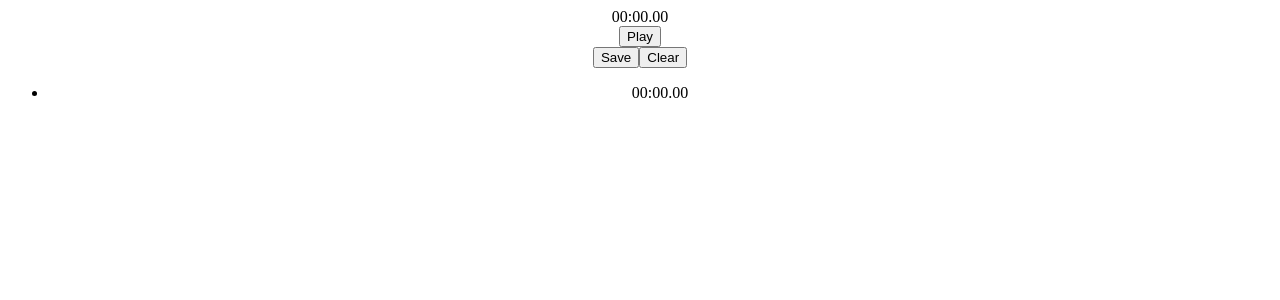
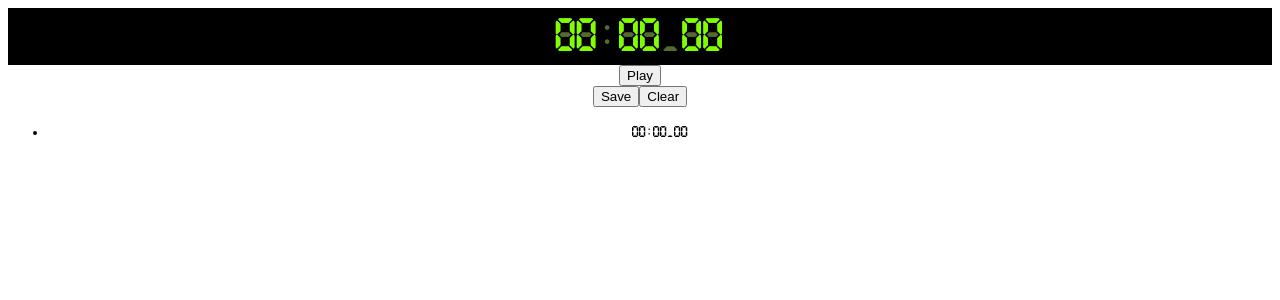
Before and after one commit to zagushka/stop-watch, an Angular app: page / in a window 1280 px wide. Both pictures are taken after a click on the button "Save". Shown: the top 300 px of the page. Built offline with nearby package versions, Linux system fonts and the light colour scheme.

Commit message:
digital display

```diff
--- a/src/app/app.component.ts
+++ b/src/app/app.component.ts
@@ -1,14 +1,5 @@
-import {
-  Component,
-  OnDestroy,
-  OnInit,
-} from '@angular/core';
+import { Component } from '@angular/core';
 import { Duration } from 'luxon';
-import {
-  interval,
-  Subject,
-} from 'rxjs';
-import { takeUntil } from 'rxjs/operators';
 import { StopWatchService } from '../services/stop-watch.service';
 
 @Component({
@@ -16,24 +7,10 @@ import { StopWatchService } from '../services/stop-watch.service';
   templateUrl: 'app.component.html',
   styles: [],
 })
-export class AppComponent implements OnInit, OnDestroy {
-  $onDestroy = new Subject();
-  duration: Duration;
+export class AppComponent {
+  duration: () => Duration;
 
   constructor(public stopWatch: StopWatchService) {
-    this.duration = this.stopWatch.getDuration();
-  }
-
-  ngOnInit() {
-    interval(100)
-      .pipe(takeUntil(this.$onDestroy))
-      .subscribe(() => {
-        this.duration = this.stopWatch.getDuration();
-      });
-  }
-
-  ngOnDestroy() {
-    this.$onDestroy.next(null);
-    this.$onDestroy.complete();
+    this.duration = () => this.stopWatch.getDuration();
   }
 }
--- a/src/components/digital-display/digital-display.component.html
+++ b/src/components/digital-display/digital-display.component.html
@@ -1 +1,5 @@
-{{hours}}:{{minutes}}.{{seconds}}
+<div class="container">
+  <div class="huge-digital">
+    {{hours}}<span [class.hidden]="blink">:</span>{{minutes}}<span [class.hidden]="blink">.</span>{{seconds}}
+  </div>
+</div>
--- a/src/components/digital-display/digital-display.component.scss
+++ b/src/components/digital-display/digital-display.component.scss
@@ -0,0 +1,25 @@
+.container {
+  background: black;
+}
+.huge-digital {
+  display: inline-block;
+  font-size: xxx-large;
+  font-family: 'digital', 'arial', sans-serif;
+  border: 1px solid black;
+  position: relative;
+  color: chartreuse;
+  z-index: 1;
+
+  &:after {
+    content: '88:88.88';
+    position: absolute;
+    left: 0;
+    top: 0;
+    z-index: -1;
+    color: darkolivegreen;
+  }
+}
+
+.hidden {
+  visibility: hidden;
+}
--- a/src/components/digital-display/digital-display.component.ts
+++ b/src/components/digital-display/digital-display.component.ts
@@ -1,22 +1,59 @@
 import {
+  ChangeDetectionStrategy,
+  ChangeDetectorRef,
   Component,
   Input,
+  OnDestroy,
+  OnInit,
 } from '@angular/core';
+import { Duration } from 'luxon';
 import {
-  Duration,
-} from 'luxon';
+  interval,
+  Subject,
+} from 'rxjs';
+import {
+  distinctUntilChanged,
+  map,
+  takeUntil,
+} from 'rxjs/operators';
 
 @Component({
   selector: 'sw-digital-display',
   styleUrls: ['digital-display.component.scss'],
   templateUrl: 'digital-display.component.html',
+  changeDetection: ChangeDetectionStrategy.OnPush,
 })
-export class DigitalDisplayComponent {
+export class DigitalDisplayComponent implements OnInit, OnDestroy {
   public hours: string = '00';
   public minutes: string = '00';
   public seconds: string = '00';
+  public blink: boolean = false;
 
-  @Input() set time(time: Duration) {
-    [this.hours, this.minutes, this.seconds] = time.toFormat('hh mm ss').split(' ');
+  private onDestroy$ = new Subject();
+
+  @Input() period: number = 1000; // How often to check for the time change
+  @Input() time: () => Duration;
+
+  constructor(private ref: ChangeDetectorRef) {
+  }
+
+  ngOnInit() {
+    interval(this.period)
+      .pipe(
+        takeUntil(this.onDestroy$),
+        map(() => this.time()),
+        // Remove next line to blink every tick even when on pause
+        distinctUntilChanged((n, o) => n.toString() === o.toString()),
+      )
+      .subscribe((time) => {
+        [this.hours, this.minutes, this.seconds] = time.toFormat('hh mm ss').split(' ');
+        this.blink = !(this.seconds % 2); // Blink every tick
+        this.ref.markForCheck();
+      });
+  }
+
+  ngOnDestroy() {
+    this.onDestroy$.next(null);
+    this.onDestroy$.complete();
   }
 }
--- a/src/components/times-list/times-list.component.html
+++ b/src/components/times-list/times-list.component.html
@@ -1,3 +1,3 @@
 <ul>
-  <li *ngFor="let item of stopWatch.times">{{item.duration.toFormat('hh:mm.ss')}}</li>
+  <li class="small-digital" *ngFor="let item of stopWatch.times">{{item.duration.toFormat('hh:mm.ss')}}</li>
 </ul>
--- a/src/components/times-list/times-list.component.scss
+++ b/src/components/times-list/times-list.component.scss
@@ -0,0 +1,3 @@
+.small-digital {
+  font-family: 'digital', 'arial', sans-serif;
+}
--- a/src/services/stop-watch.service.ts
+++ b/src/services/stop-watch.service.ts
@@ -13,7 +13,6 @@ export interface Clock {
   duration?: Duration;
   time?: DateTime;
   status: ClockStatus;
-
 }
 
 interface StopWatchData {
--- a/src/styles.scss
+++ b/src/styles.scss
@@ -1 +1,5 @@
 /* You can add global styles to this file, and also import other style files */
+@font-face {
+  font-family: digital;
+  src: url(assets/Digital_Dismay.otf) format("opentype");
+}
```
Also changed, not shown: src/assets/Digital_Dismay.otf (renamed from src/assets/Digital Dismay.otf).
